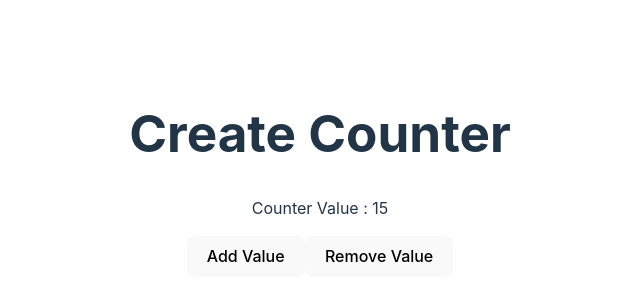
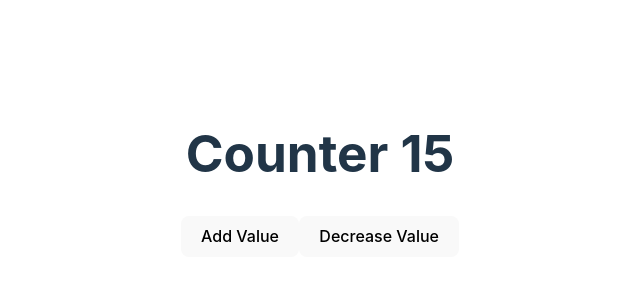
Before and after one commit to MKAIF5/ReactJs-Learning, a React (Vite) app in the folder Hooks ReactJs/hooks practice/: page / in a window 1280 px wide. Shown: the part 226-526 px from the top of the page, without its empty margins (320-960 px from the left). Built offline with nearby package versions, Linux system fonts and the light colour scheme.

Commit message:
useState And Counter Practice Done

```diff
--- a/Hooks ReactJs/hooks practice/src/App.jsx
+++ b/Hooks ReactJs/hooks practice/src/App.jsx
@@ -1,32 +1,32 @@
 import { useState } from "react";
 import "./App.css";
 
+function App() {
 
-function App() {
-  let [counter , setCounter] = useState(15)
+  let [counter, setCounter] = useState(15);
 
-  const addValue = () =>{
-    console.log("value add" , counter);
-
-    setCounter(counter => counter + 1)
-    setCounter(counter => counter + 1)
+  const addValue = () => {
+    counter = counter + 1
+    setCounter(counter)
   }
 
-  const removeValue = () =>{
-    console.log("value add" , counter);
-
+  const subValue = () =>{
     counter = counter - 1
     setCounter(counter)
   }
 
+  if(counter === 0){
+    counter = 15
+  }
+
   return (
     <>
-      <h1>Create Counter</h1>
-      <p> Counter Value : {counter}</p>
+      <h1>Counter {counter}</h1>
       <button onClick={addValue}>Add Value</button>
-      <button onClick={removeValue}>Remove Value</button>
+      <button onClick={subValue}>Decrease Value</button>
+
     </>
-  );
+  )
 }
 
 export default App;
```
